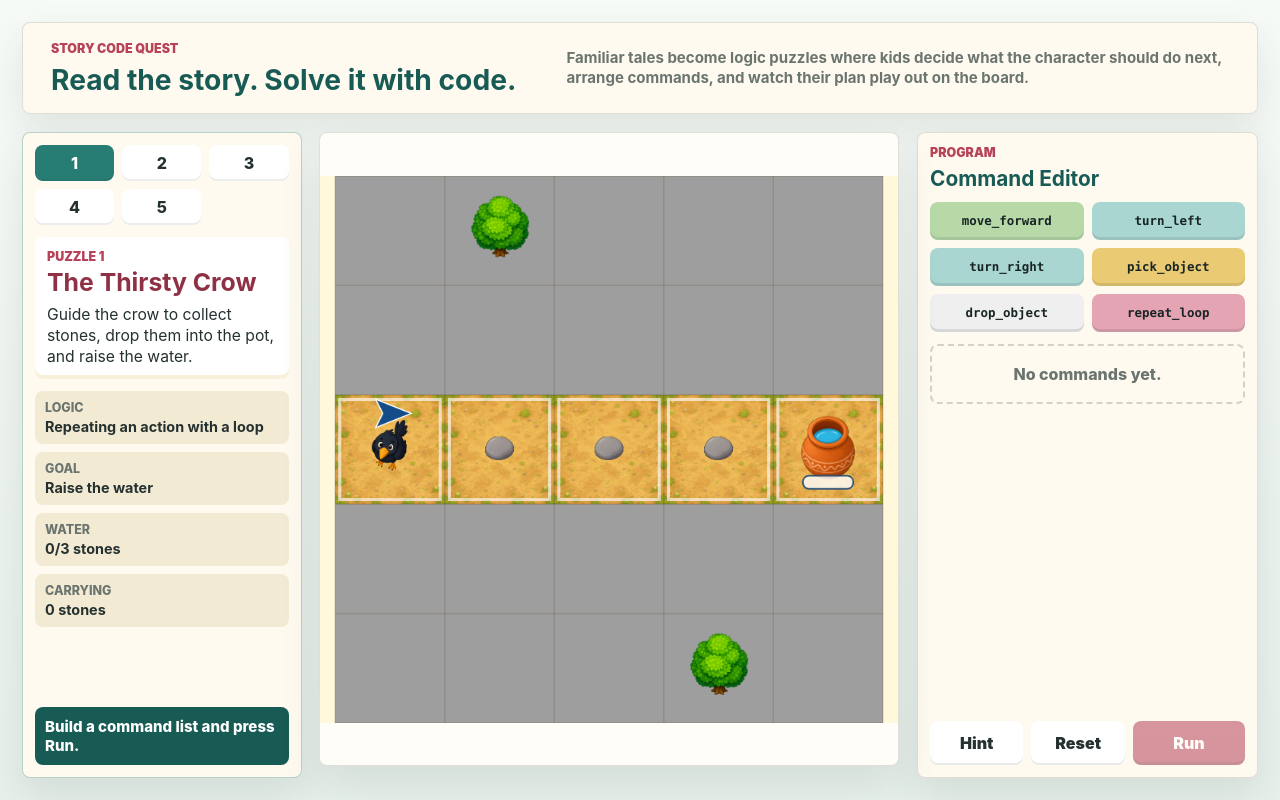
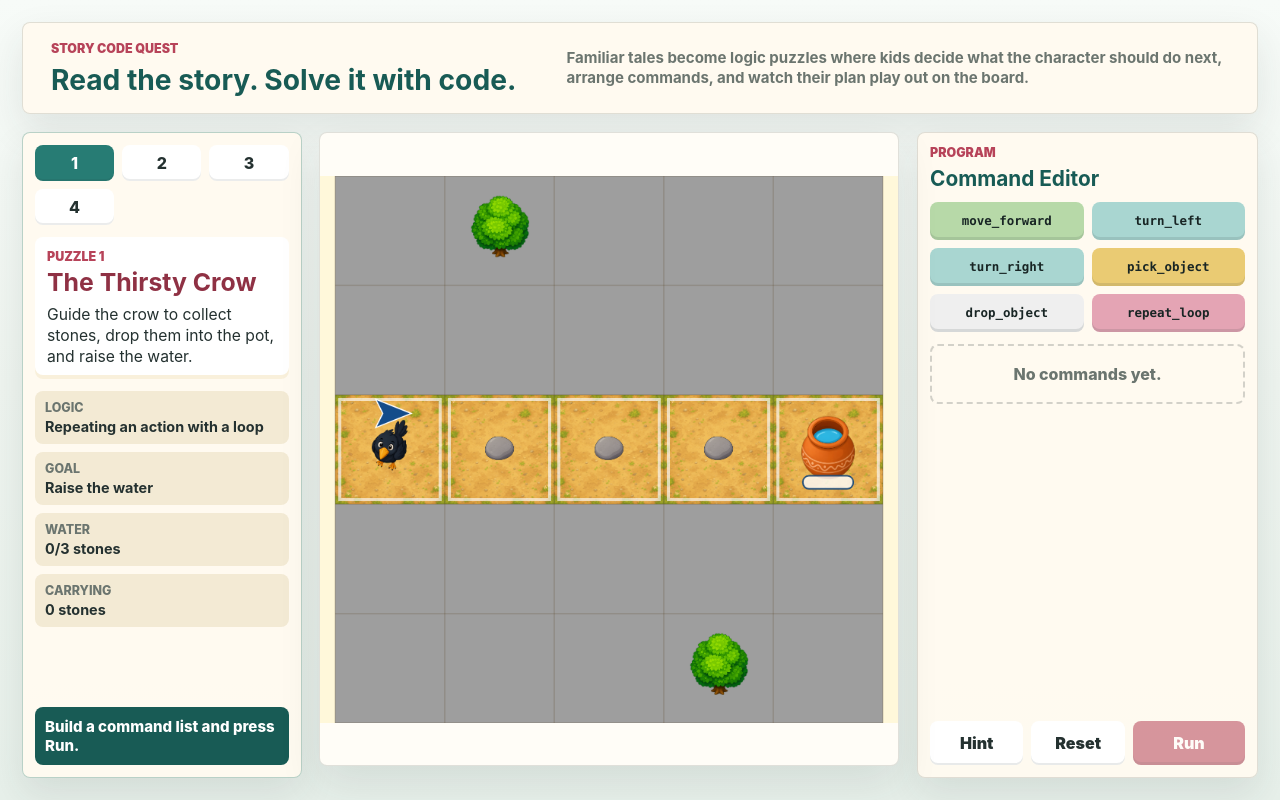
Before and after one commit to parulnith/story-code-quest, a React (Vite) app: page / in a window 1280 px wide. Built offline with nearby package versions, Linux system fonts and the light colour scheme.

Commit message:
Remove hare and tortoise level

```diff
--- a/src/game/levels.ts
+++ b/src/game/levels.ts
@@ -277,82 +277,4 @@ export const levels = [
       "pick_object",
     ],
   }),
-  new Level({
-    id: 5,
-    title: "Hare and Tortoise",
-    story:
-      "The hare is very fast and thinks he can win easily. The tortoise is slow, but never gives up. Help the hare learn the lesson by following the steady race path, picking up the reminder stones, and reaching the tortoise at the finish without taking the risky shortcuts.",
-    concept: "Careful sequencing with loops, pickups, and false shortcuts",
-    grid: new Grid(
-      8,
-      7,
-      path([
-        { x: 0, y: 6 },
-        { x: 1, y: 6 },
-        { x: 2, y: 6 },
-        { x: 2, y: 5 },
-        { x: 2, y: 4 },
-        { x: 3, y: 4 },
-        { x: 4, y: 4 },
-        { x: 4, y: 3 },
-        { x: 4, y: 2 },
-        { x: 5, y: 2 },
-        { x: 6, y: 2 },
-        { x: 6, y: 1 },
-        { x: 6, y: 0 },
-        { x: 7, y: 0 },
-        { x: 3, y: 6 },
-        { x: 4, y: 6 },
-        { x: 5, y: 6 },
-        { x: 5, y: 5 },
-        { x: 5, y: 4 },
-        { x: 6, y: 4 },
-        { x: 7, y: 4 },
-        { x: 7, y: 3 },
-        { x: 7, y: 2 },
-        { x: 1, y: 5 },
-        { x: 1, y: 4 },
-        { x: 1, y: 3 },
-        { x: 2, y: 3 },
-      ]),
-    ),
-    start: { x: 0, y: 6 },
-    direction: "east",
-    characterSprite: "rabbit",
-    goal: { type: "collectAll", itemKind: "stone", label: "Reach the steady finish" },
-    obstacles: [
-      { id: "nap-shortcut-a", kind: "tree", position: { x: 3, y: 6 }, sprite: "tree" },
-      { id: "nap-shortcut-b", kind: "tree", position: { x: 7, y: 2 }, sprite: "tree" },
-      { id: "tree-race-a", kind: "tree", position: { x: 0, y: 3 }, sprite: "tree" },
-      { id: "tree-race-b", kind: "tree", position: { x: 3, y: 2 }, sprite: "tree" },
-      { id: "tree-race-c", kind: "tree", position: { x: 5, y: 0 }, sprite: "tree" },
-      { id: "tree-race-d", kind: "tree", position: { x: 6, y: 5 }, sprite: "tree" },
-    ],
-    objects: [
-      { id: "steady-step-a", kind: "stone", position: { x: 2, y: 6 }, sprite: "stone" },
-      { id: "steady-step-b", kind: "stone", position: { x: 4, y: 4 }, sprite: "stone" },
-      { id: "steady-step-c", kind: "stone", position: { x: 7, y: 0 }, sprite: "stone" },
-      { id: "finish-tortoise", kind: "decoration", position: { x: 7, y: 0 }, sprite: "tortoise" },
-    ],
-    theme: "panchatantra",
-    successText: "The hare reaches the finish and learns that steady steps win the race.",
-    starterProgram: [
-      "repeat_loop:2:move_forward",
-      "pick_object",
-      "turn_left",
-      "repeat_loop:2:move_forward",
-      "turn_right",
-      "repeat_loop:2:move_forward",
-      "pick_object",
-      "turn_left",
-      "repeat_loop:2:move_forward",
-      "turn_right",
-      "repeat_loop:2:move_forward",
-      "turn_left",
-      "repeat_loop:2:move_forward",
-      "turn_right",
-      "move_forward",
-      "pick_object",
-    ],
-  }),
 ];
```
